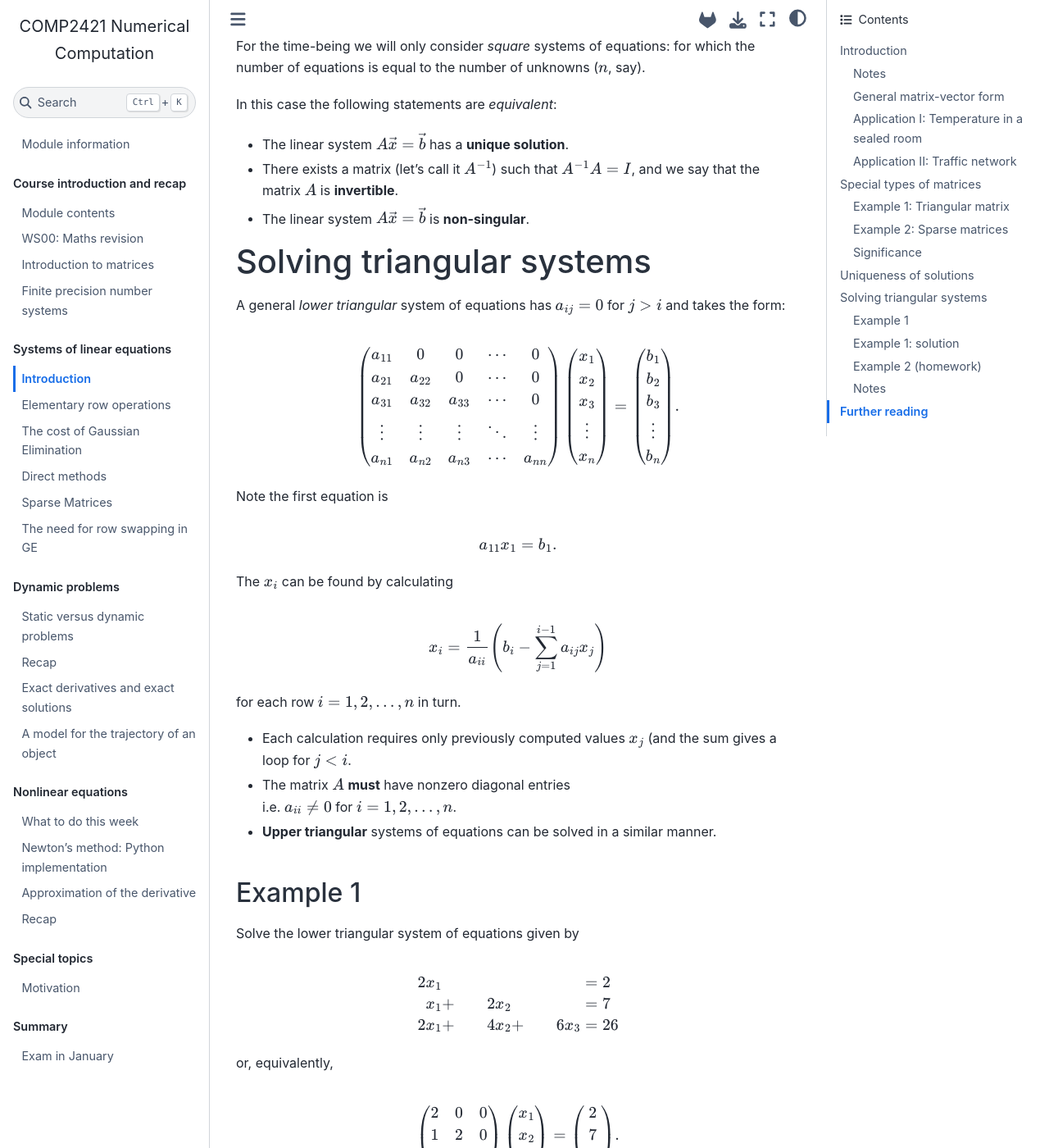
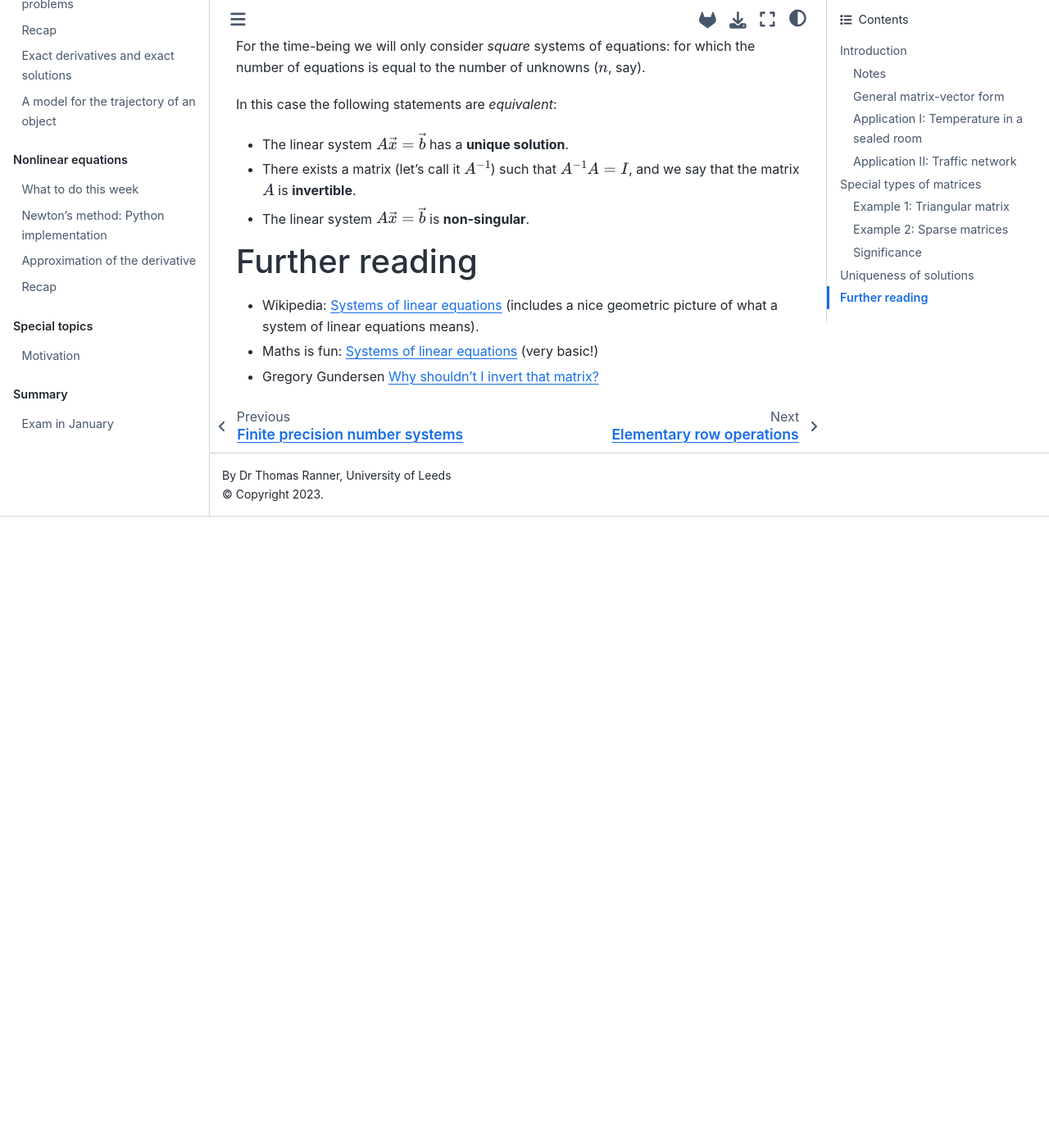
Before and after one commit to uol-soc-teachingrepos/COMP2421-Numerical-Computation, a Jupyter Book: the page built from lec/lec05.md, in a window 1280 px wide and 1400 px high, scrolled down 4643 px. Shown: the whole window at 82% size. Built offline with Jupyter Book 1.0.4 settings and Sphinx 7.4.7 and the Sphinx Book theme 1.1.4, drawn with Linux system fonts in a browser that asks for light colours; pages that are not in the unit, such as notebooks, are missing from menus; after the commit the page ends 5273 px from its top, so only the background shows below that; some of the changed text lies outside the part shown.

Commit message:
more formatting and typos

```diff
--- a/_toc.yml
+++ b/_toc.yml
@@ -22,6 +22,8 @@ parts:
     chapters:
     - file: lec/lec05
       title: Introduction to SLE
+    - file: lec/lec05a
+      title: Solving triangular systems
     - file: lec/lec06
       title: Gaussian elimination
     - file: ws/ws03.ipynb
--- a/lec/lec05.md
+++ b/lec/lec05.md
@@ -202,115 +202,8 @@ In this case the following statements are *equivalent*:
 -   There exists a matrix (let's call it $A^{-1}$) such that $A^{-1} A = I$, and we say that the matrix $A$ is **invertible**.
 -   The linear system $A \vec{x} = \vec{b}$ is **non-singular**.
 
-# Solving triangular systems
-
-A general *lower triangular* system of equations has $a_{ij} = 0$ for $j > i$ and takes the form:
-
-$$
- \begin{pmatrix}
- a_{11} & 0 & 0 & \cdots & 0 \\
- a_{21} & a_{22} & 0 & \cdots & 0 \\
- a_{31} & a_{32} & a_{33} & \cdots & 0 \\
- \vdots & \vdots & \vdots & \ddots & \vdots \\
-a_{n1} & a_{n2} & a_{n3} & \cdots & a_{nn}
- \end{pmatrix}
- \begin{pmatrix}
- x_1 \\ x_2 \\ x_3 \\ \vdots \\ x_n
- \end{pmatrix} =
- \begin{pmatrix}
- b_1 \\ b_2 \\ b_3 \\ \vdots \\ b_n
- \end{pmatrix}.
-$$
-
-Note the first equation is
-
-$$
-a_{11} x_1 = b_1.
-$$
-
-The $x_i$ can be found by calculating
-
-$$
-x_i = \frac{1}{a_{ii}} \left(b_i - \sum_{j=1}^{i-1} a_{ij} x_j \right)
-$$
-
-for each row $i = 1, 2, \ldots, n$ in turn.
-
--   Each calculation requires only previously computed values $x_j$ (and the sum gives a loop for $j < i$.
--   The matrix $A$ **must** have nonzero diagonal entries\
-    i.e. $a_{ii} \neq 0$ for $i = 1, 2, \ldots, n$.
--   **Upper triangular** systems of equations can be solved in a similar manner.
-
-## Example 1
-
-Solve the lower triangular system of equations given by
-
-$$
-\begin{aligned}
- 2 x_1 && && &= 2 \\
- x_1 &+& 2 x_2 && &= 7 \\
- 2 x_1 &+& 4 x_2 &+& 6 x_3 &= 26
-\end{aligned}
-$$
-
-or, equivalently,
-
-$$
-\begin{pmatrix}
-2 & 0 & 0 \\
-1 & 2 & 0 \\
-2 & 4 & 6
-\end{pmatrix}
-\begin{pmatrix}
-x_1 \\ x_2 \\ x_3
-\end{pmatrix} =
-\begin{pmatrix}
-2 \\ 7 \\ 26
-\end{pmatrix}.
-$$
-
-## Example 1: solution
-
-The solution can be calculated systematically from
-
-$$
-\begin{aligned}
-x_1 &= \frac{b_1}{a_{11}} = \frac{2}{2} = 1 \\
-x_2 &= \frac{b_2 - a_{21} x_1}{a_{22}}
-= \frac{7 - 1 \times 1}{2} = \frac{6}{2} = 3 \\
-x_3 &= \frac{b_3 - a_{31} x_1 - a_{32} x_2}{a_33}
-= \frac{26 - 2 \times 1 - 4 \times 3}{6}  = \frac{12}{6}
-= 2
-\end{aligned}
-$$
-
-which gives the solution $\vec{x} = (1, 3, 2)^T$.
-
-## Example 2 (homework)
-
-Solve the upper triangular linear system given by
-
-$$
-\begin{aligned}
-2 x_1 &+& x_2 &+& 4 x_3 &=& 12 \\
-&& 1.5 x_2 && &=& 3 \\
-&& && 2 x_3 &=& 4
-\end{aligned}.
-$$
-
-## Notes
-
--   It is simple to solve a lower (upper) triangular system of equations (provided the diagonal is nonzero).
-
--   This process is often referred to as **forward** (**backward**) **substitution**.
-
--   A general system of equations (i.e. a full matrix $A$) can be solved rapidly once it has been reduced to upper triangular form.
-
--   This will be the topic of the next section...
-
 # Further reading
 
 - Wikipedia: [Systems of linear equations](https://en.wikipedia.org/wiki/System_of_linear_equations) (includes a nice geometric picture of what a system of linear equations means).
 - Maths is fun: [Systems of linear equations](https://www.mathsisfun.com/algebra/systems-linear-equations.html) (very basic!)
-- Wikipedia: [Triangular matrix](https://en.wikipedia.org/wiki/Triangular_matrix)
 - Gregory Gundersen [Why shouldn't I invert that matrix?](http://gregorygundersen.com/blog/2020/12/09/matrix-inversion/)
```
Also changed, not shown: lec/lec06.md (+6 -2 lines), lec/lec08.md (+4 -4 lines), 1 other file.
